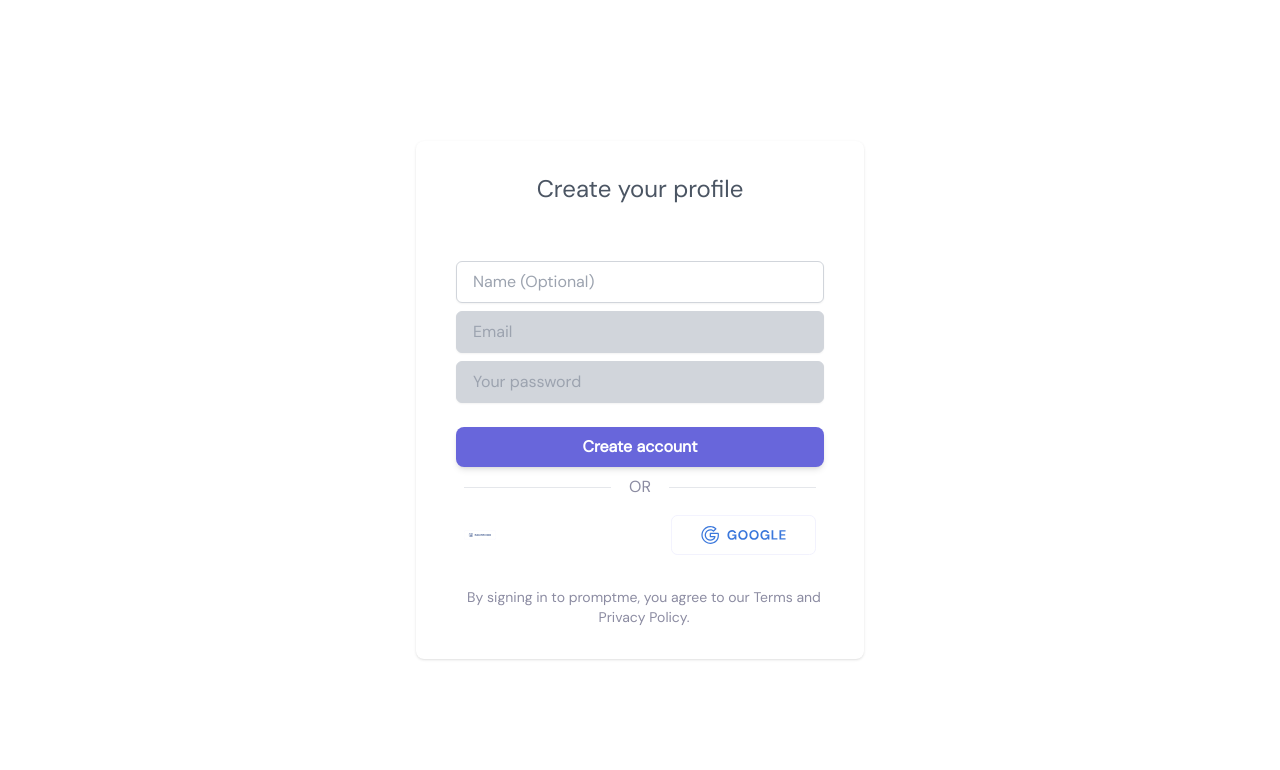
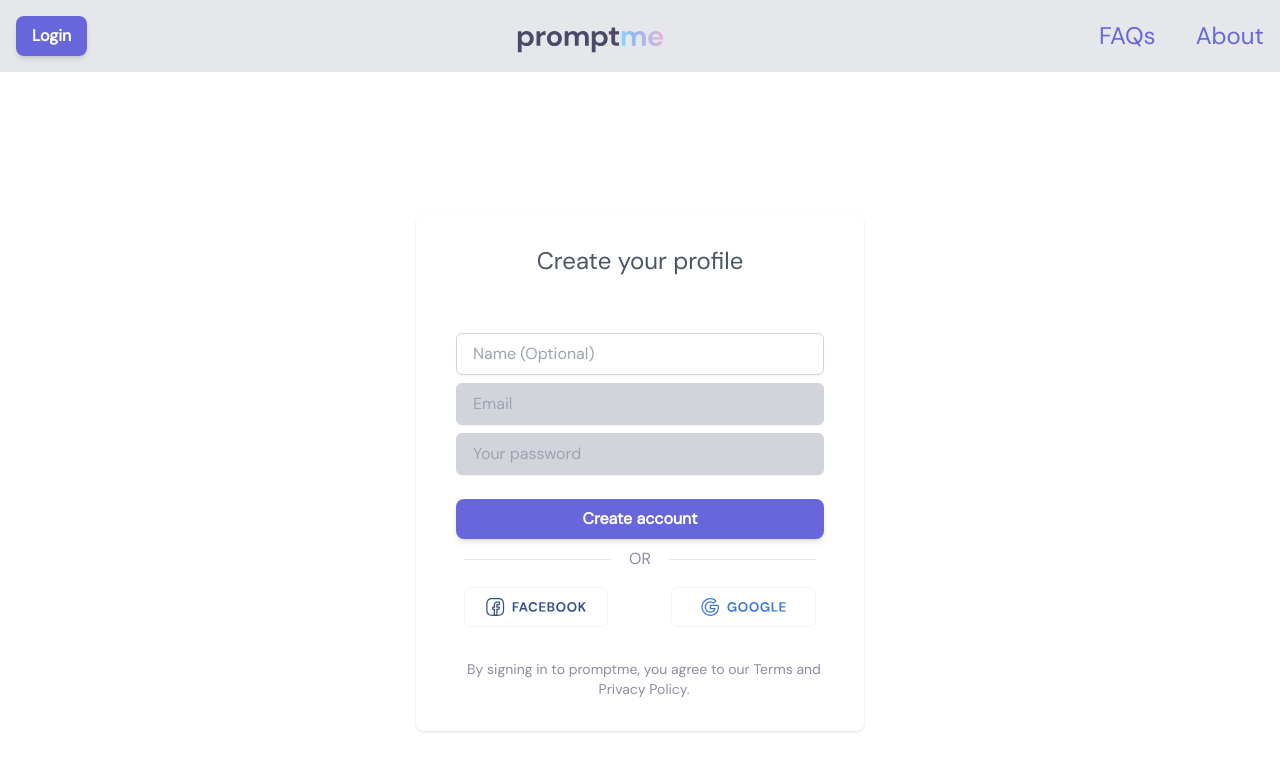
Before and after one commit to Co-Lab-You-Belong-in-Tech/PromptMe, a React (Vite) app: page /signup in a window 1280 px wide. Shown: the top 770 px of the page. Built offline with nearby package versions, Linux system fonts and the light colour scheme.

Commit message:
Fix Signup page

```diff
--- a/src/components/pages/Signup.jsx
+++ b/src/components/pages/Signup.jsx
@@ -2,11 +2,13 @@ import React from 'react'
 import { Link } from 'react-router-dom'
 import { media } from '../../assets/assets'
 import Button from '../elements/Button'
+import Header from '../elements/Header'
 
 function Signup() {
   return (
+    <><Header></Header>
     <section className="flex justify-center items-center h-full">
-      <div className="flex flex-col w-full max-w-md px-4 py-8 bg-white rounded-lg shadow dark:bg-gray-800 sm:px-6 md:px-8 lg:px-10">
+      <div className="flex flex-col w-full max-w-md px-4 py-8 bg-white rounded-lg shadow sm:px-6 md:px-8 lg:px-10">
         <div className="self-center mb-6 text-xl font-light text-gray-600 sm:text-2xl ">
           Create your profile
         </div>
@@ -33,23 +35,23 @@ function Signup() {
         <div className='flex flex-row items-center text-center justify-between text-base m-2 text-[#8C8CA2]'>
           <hr className="w-5/12" />OR <hr className=" w-5/12" />
         </div>
-        <div className='flex flex-row justify-between items-center m-2' >
+        <div className='flex flex-row justify-between items-center m-2'>
           <Link to="#">
-            <img className="w-8 h-8" src={media.facebook} alt="facebook" />
+            <img className="h-10" src={media.facebook} alt="facebook" />
           </Link>
           <Link to="#">
             <img className="h-10" src={media.google} alt="facebook" />
           </Link>
         </div>
         <div className="flex items-center justify-center mt-6">
-          <Link to="/" target="_blank" className="inline-flex items-center text-sm bold text-center text-[#8C8CA2] hover:text-gray-700 dark:text-gray-100 dark:hover:text-white">
+          <div className="inline-flex items-center text-sm bold text-center text-[#8C8CA2] hover:text-gray-700">
             <span className="ml-2">
               By signing in to promptme, you agree to our Terms and Privacy Policy.
             </span>
-          </Link>
+          </div>
         </div>
       </div>
-    </section>
+    </section></>
   )
 }
 
```
